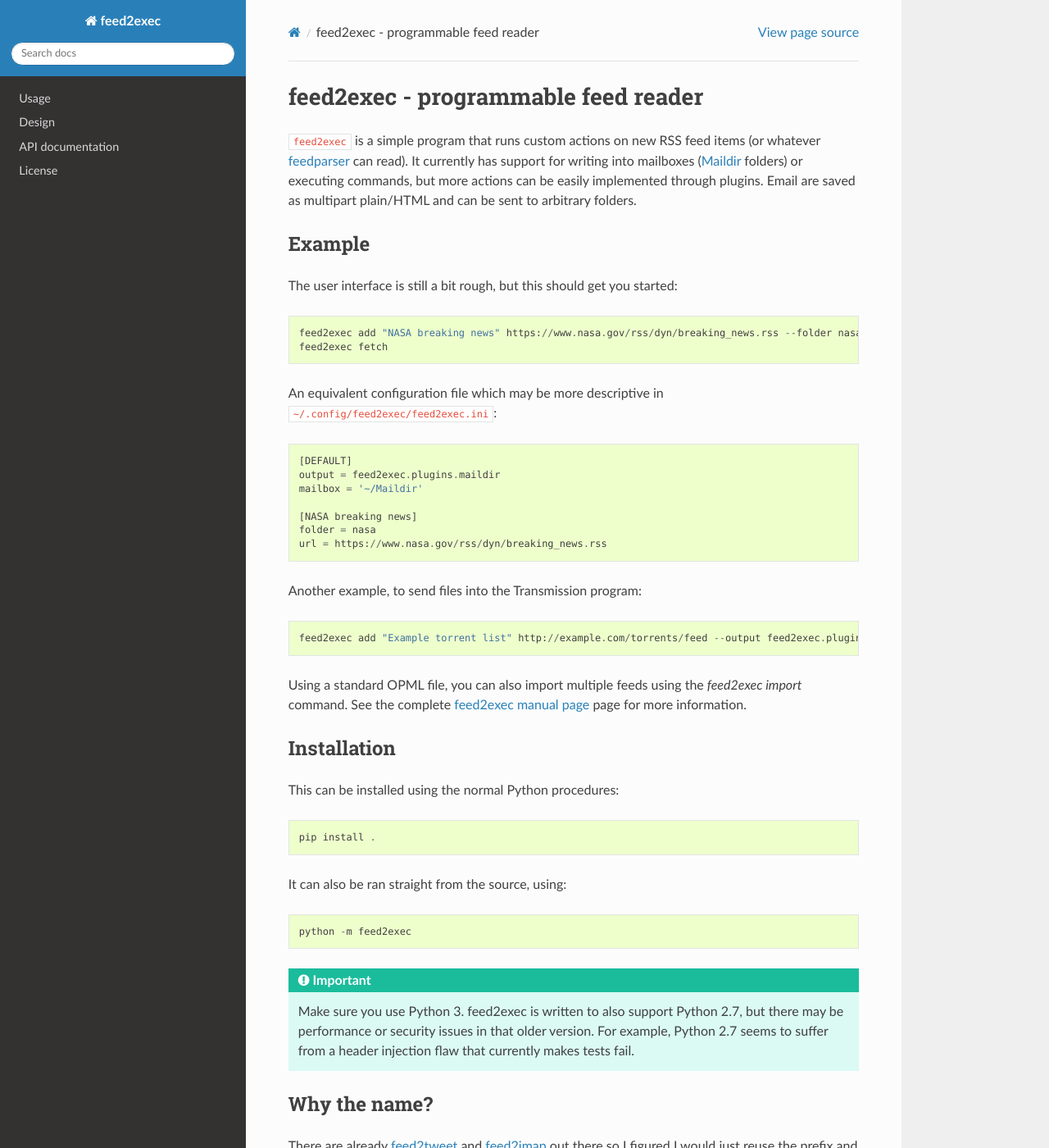
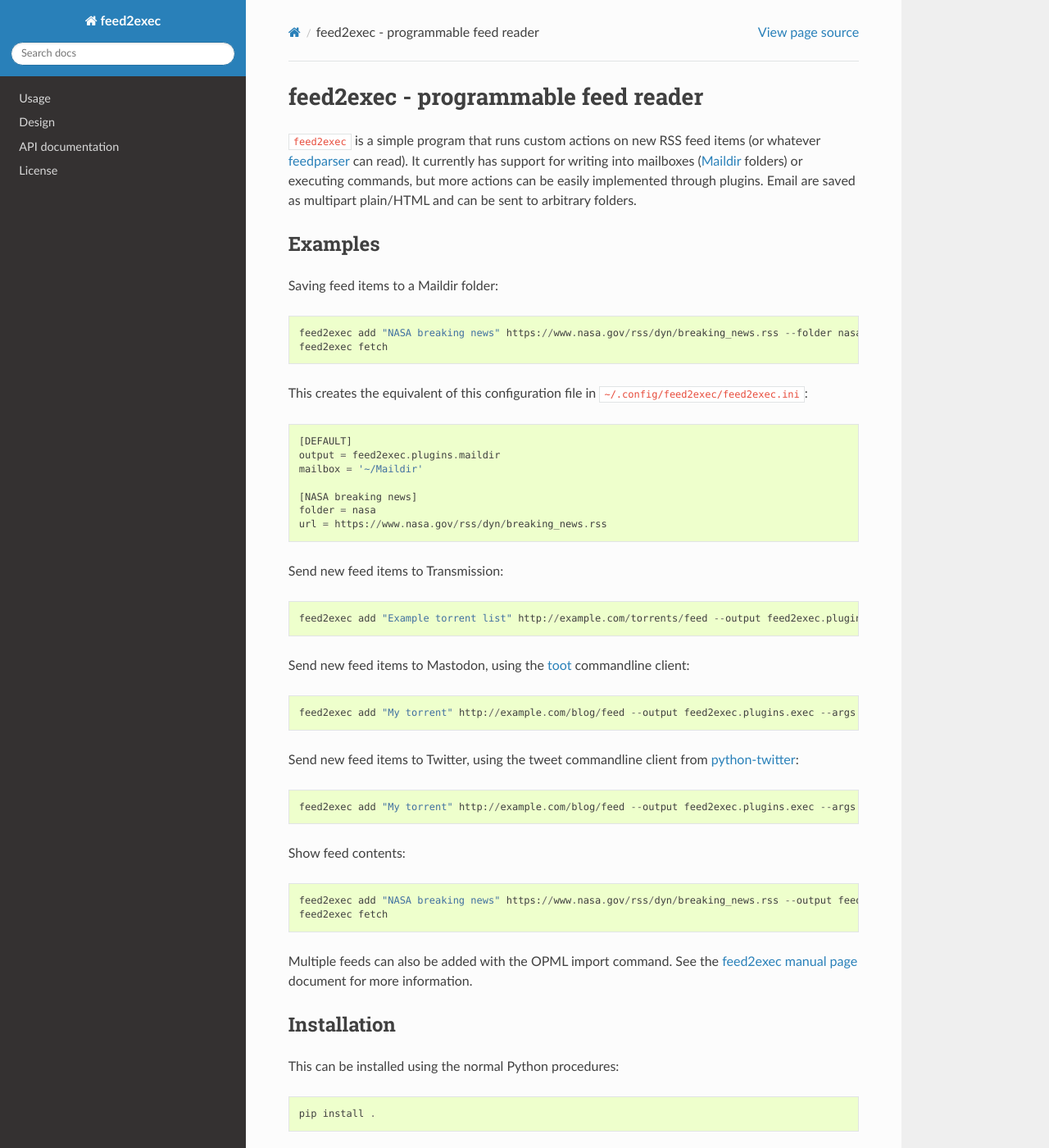
Before and after one commit to timb-machine-mirrors/anarcat-feed2exec, a Sphinx documentation site: the page built from doc/index.rst, in a window 1280 px wide and 1400 px high. Shown: the whole window at 82% size. Built offline with Sphinx 7.4.7 and the Read the Docs theme 2.0.0, drawn with Linux system fonts in a browser that asks for light colours; the version number could not be read and is left out.

Commit message:
merge the two examples snippets

```diff
--- a/README.rst
+++ b/README.rst
@@ -12,17 +12,17 @@
  .. _feedparser: https://pypi.python.org/pypi/feedparser
  .. _Maildir: https://en.wikipedia.org/wiki/Maildir
 
-Example
--------
+.. marker-examples
 
-The user interface is still a bit rough, but this should get you
-started::
+Examples
+--------
 
-    feed2exec add "NASA breaking news" https://www.nasa.gov/rss/dyn/breaking_news.rss --folder nasa
-    feed2exec fetch
+Saving feed items to a Maildir folder::
 
-An equivalent configuration file which may be more descriptive in
-``~/.config/feed2exec/feed2exec.ini``::
+  feed2exec add "NASA breaking news" https://www.nasa.gov/rss/dyn/breaking_news.rss --folder nasa
+  feed2exec fetch
+
+This creates the equivalent of this configuration file in ``~/.config/feed2exec/feed2exec.ini``::
 
   [DEFAULT]
   output = feed2exec.plugins.maildir
@@ -32,13 +32,33 @@
   folder = nasa
   url = https://www.nasa.gov/rss/dyn/breaking_news.rss
 
-Another example, to send files into the Transmission program::
+
+Send new feed items to Transmission::
 
   feed2exec add "Example torrent list" http://example.com/torrents/feed --output feed2exec.plugins.exec --args 'transmission-remote marcos.anarc.at -a %(link)s -w /srv/incoming'
 
-Using a standard OPML file, you can also import multiple feeds using
-the `feed2exec import` command. See the complete :doc:`usage` page for
-more information.
+Send new feed items to Mastodon, using the `toot`_ commandline
+client::
+
+  feed2exec add "My torrent" http://example.com/blog/feed --output feed2exec.plugins.exec --args 'toot post "%(title)s %(link)s'
+
+Send new feed items to Twitter, using the tweet commandline client
+from `python-twitter`_::
+
+  feed2exec add "My torrent" http://example.com/blog/feed --output feed2exec.plugins.exec --args 'tweet "%(title)0.40s %(link)0.100s'
+
+Show feed contents::
+
+  feed2exec add "NASA breaking news" https://www.nasa.gov/rss/dyn/breaking_news.rss --output feed2exec.plugins.echo --args "%(title)s %(link)s"
+  feed2exec fetch
+
+.. _toot: https://github.com/ihabunek/toot/
+.. _python-twitter: https://github.com/bear/python-twitter
+
+.. marker-installation
+
+Multiple feeds can also be added with the OPML import command. See the
+:doc:`usage` document for more information.
 
 Installation
 ------------
```
Also changed, not shown: doc/usage.rst (+3 -29 lines).
